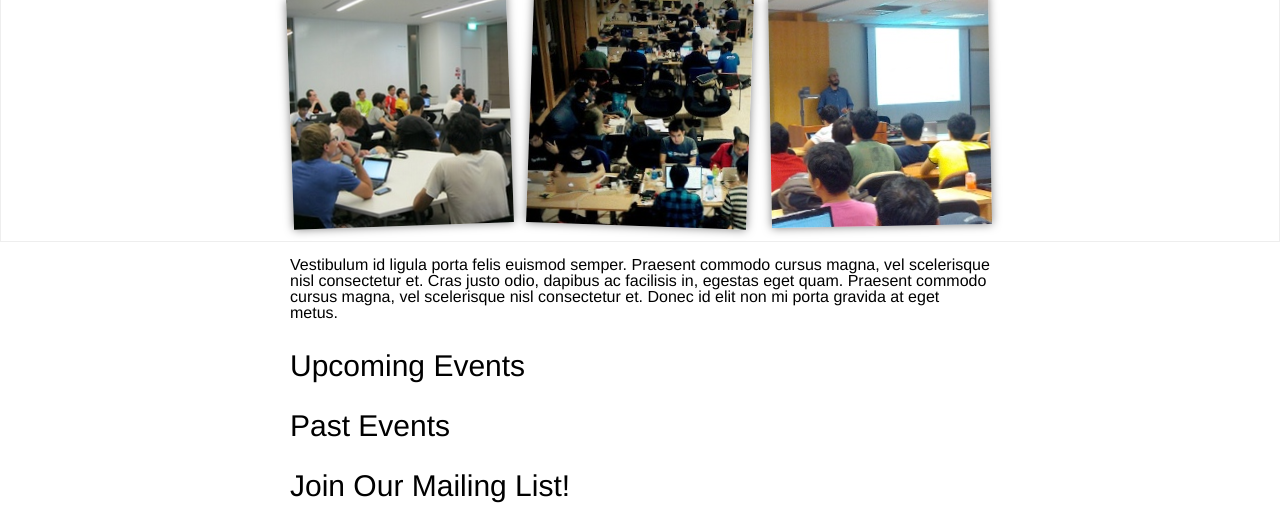
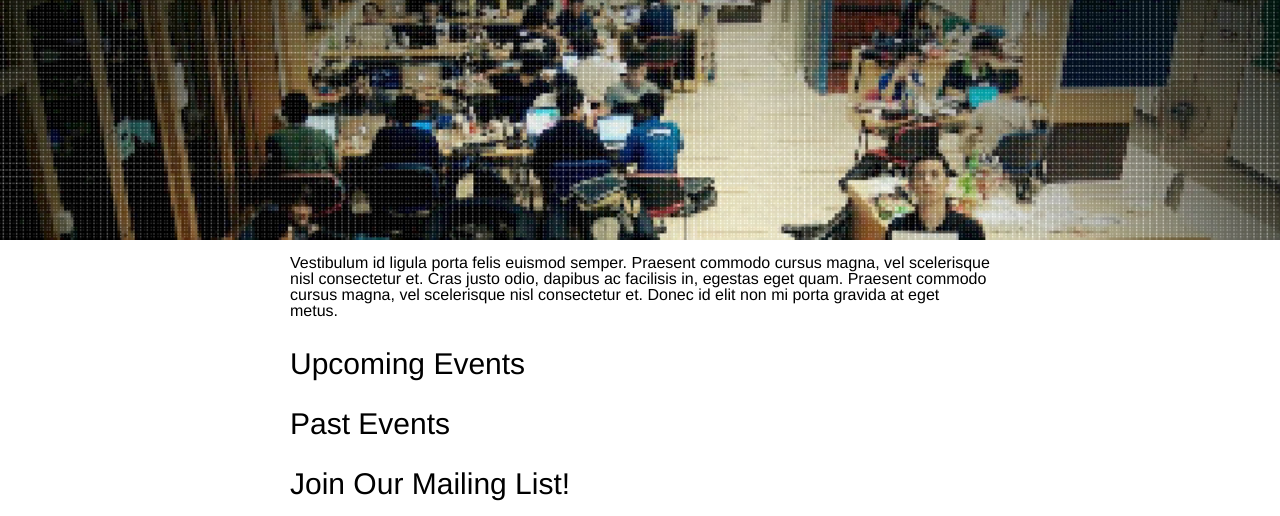
Before and after one commit to nushackers/hackerschool, a Flask app: page / in a window 1280 px wide. Shown: the part 409-925 px from the top of the page. Run offline with Flask 2, Linux system fonts and the light colour scheme; style sheets or scripts are compiled from the project's sources; some libraries are stand-ins or nearby versions.

Commit message:
settled on pixelated bg image

```diff
--- /dev/null
+++ b/static/css/main.css
@@ -0,0 +1,173 @@
+/* http://meyerweb.com/eric/tools/css/reset/
+   v2.0 | 20110126
+   License: none (public domain)
+*/
+html,
+body,
+div,
+span,
+applet,
+object,
+iframe,
+h1,
+h2,
+h3,
+h4,
+h5,
+h6,
+p,
+blockquote,
+pre,
+a,
+abbr,
+acronym,
+address,
+big,
+cite,
+code,
+del,
+dfn,
+em,
+img,
+ins,
+kbd,
+q,
+s,
+samp,
+small,
+strike,
+strong,
+sub,
+sup,
+tt,
+var,
+b,
+u,
+i,
+center,
+dl,
+dt,
+dd,
+ol,
+ul,
+li,
+fieldset,
+form,
+label,
+legend,
+table,
+caption,
+tbody,
+tfoot,
+thead,
+tr,
+th,
+td,
+article,
+aside,
+canvas,
+details,
+embed,
+figure,
+figcaption,
+footer,
+header,
+hgroup,
+menu,
+nav,
+output,
+ruby,
+section,
+summary,
+time,
+mark,
+audio,
+video {
+  margin: 0;
+  padding: 0;
+  border: 0;
+  font-size: 100%;
+  font: inherit;
+  vertical-align: baseline;
+}
+/* HTML5 display-role reset for older browsers */
+article,
+aside,
+details,
+figcaption,
+figure,
+footer,
+header,
+hgroup,
+menu,
+nav,
+section {
+  display: block;
+}
+body {
+  line-height: 1;
+}
+ol,
+ul {
+  list-style: none;
+}
+blockquote,
+q {
+  quotes: none;
+}
+blockquote:before,
+blockquote:after,
+q:before,
+q:after {
+  content: '';
+  content: none;
+}
+table {
+  border-collapse: collapse;
+  border-spacing: 0;
+}
+#logo {
+  display: block;
+  margin: auto;
+  width: 450px;
+}
+body {
+  font-family: "helvetica neue";
+  font-weight: 300;
+}
+header {
+  padding-top: 15px;
+  border-bottom: solid 1px #f4f4f4;
+}
+header .headerlinks {
+  height: 30px;
+  padding-top: 5px;
+  text-align: center;
+}
+header .headerlinks a {
+  margin: 0 5px;
+  padding: 7px 0 8px;
+  display: inline-block;
+}
+header .headerlinks a:hover {
+  border-bottom: solid 1px;
+}
+section {
+  padding: 15px 10px;
+}
+.centered {
+  width: 700px;
+  margin: auto;
+  position: relative;
+}
+#banner {
+  height: 230px;
+  position: relative;
+  background-image: url(/static/img/bgpixel.jpg);
+  background-size: 100%;
+  background-repeat: no-repeat;
+}
+h2 {
+  font-size: 30px;
+  font-weight: 100;
+}
--- a/static/css/main.less
+++ b/static/css/main.less
@@ -38,39 +38,42 @@ section {
 
 #banner {
   height: 230px;
-  border: solid 1px #eee;
   position: relative;
-  .polaroid {
-    position: absolute;
-    -webkit-box-shadow:0 0 10px rgba(0, 0, 0, 0.5);
-    -moz-box-shadow:0 0 10px rgba(0, 0, 0, 0.5);
-    box-shadow:0 0 10px rgba(0, 0, 0, 0.5);
-    width: 220px;
-    background-color: white;
-    height: 230px;
-    top: 0px;
-    img {
-      width: 100%;
-    }
-    &#one {
-      left: 0px;
-      -webkit-transform: rotate(-2deg);
-      -moz-transform: rotate(-2deg);
-      transform: rotate(-2deg);
-    }
-    &#two {
-      left: 240px;
-      -webkit-transform: rotate(2deg);
-      -moz-transform: rotate(2deg);
-      transform: rotate(2deg);
-    }
-    &#three {
-      right: 0px;
-      -webkit-transform: rotate(-1deg);
-      -moz-transform: rotate(-1deg);
-      transform: rotate(-1deg);
-    }
-  }
+  background-image: url(/static/img/bgpixel.jpg);
+  background-size: 100%;
+  background-repeat: no-repeat;
+
+  // .polaroid {
+  //   position: absolute;
+  //   -webkit-box-shadow:0 0 10px rgba(0, 0, 0, 0.5);
+  //   -moz-box-shadow:0 0 10px rgba(0, 0, 0, 0.5);
+  //   box-shadow:0 0 10px rgba(0, 0, 0, 0.5);
+  //   width: 220px;
+  //   background-color: white;
+  //   height: 230px;
+  //   top: 0px;
+  //   img {
+  //     width: 100%;
+  //   }
+  //   &#one {
+  //     left: 0px;
+  //     -webkit-transform: rotate(-2deg);
+  //     -moz-transform: rotate(-2deg);
+  //     transform: rotate(-2deg);
+  //   }
+  //   &#two {
+  //     left: 240px;
+  //     -webkit-transform: rotate(2deg);
+  //     -moz-transform: rotate(2deg);
+  //     transform: rotate(2deg);
+  //   }
+  //   &#three {
+  //     right: 0px;
+  //     -webkit-transform: rotate(-1deg);
+  //     -moz-transform: rotate(-1deg);
+  //     transform: rotate(-1deg);
+  //   }
+  // }
 }
 
 h2 {
--- a/templates/index.html
+++ b/templates/index.html
@@ -3,8 +3,7 @@
 <head>
 	<meta charset=utf-8 />
 	<title>hackerschool by NUS Hackers</title>
-	<link rel="stylesheet/less" type="text/css" href="/static/css/main.less">
-	<script src="/static/js/less.js" type="text/javascript"></script>
+	<link rel="stylesheet" type="text/css" href="/static/css/main.css">
 </head>
 <body>
   <header>
@@ -16,17 +15,6 @@
     </div>
   </header>
   <section id='banner'>
-  	<div class='centered'>
-	  	<div id='one' class='polaroid'>
-	  		<img src='/static/img/one.jpg'/>
-		</div>
-		<div id='two' class='polaroid'>
-	  		<img src='/static/img/two.jpg'/>
-		</div>
-		<div id='three' class='polaroid'>
-	  		<img src='/static/img/three.jpg'/>
-		</div>
-	</div>
   </section>
   <section class='centered'>
 Vestibulum id ligula porta felis euismod semper. Praesent commodo cursus magna, vel scelerisque nisl consectetur et. Cras justo odio, dapibus ac facilisis in, egestas eget quam. Praesent commodo cursus magna, vel scelerisque nisl consectetur et. Donec id elit non mi porta gravida at eget metus.
```
Also changed, not shown: static/img/bgpixel.jpg (added), static/img/one.jpg (deleted), static/img/three.jpg (deleted), static/img/two.jpeg (deleted), static/img/two.jpg (deleted).
